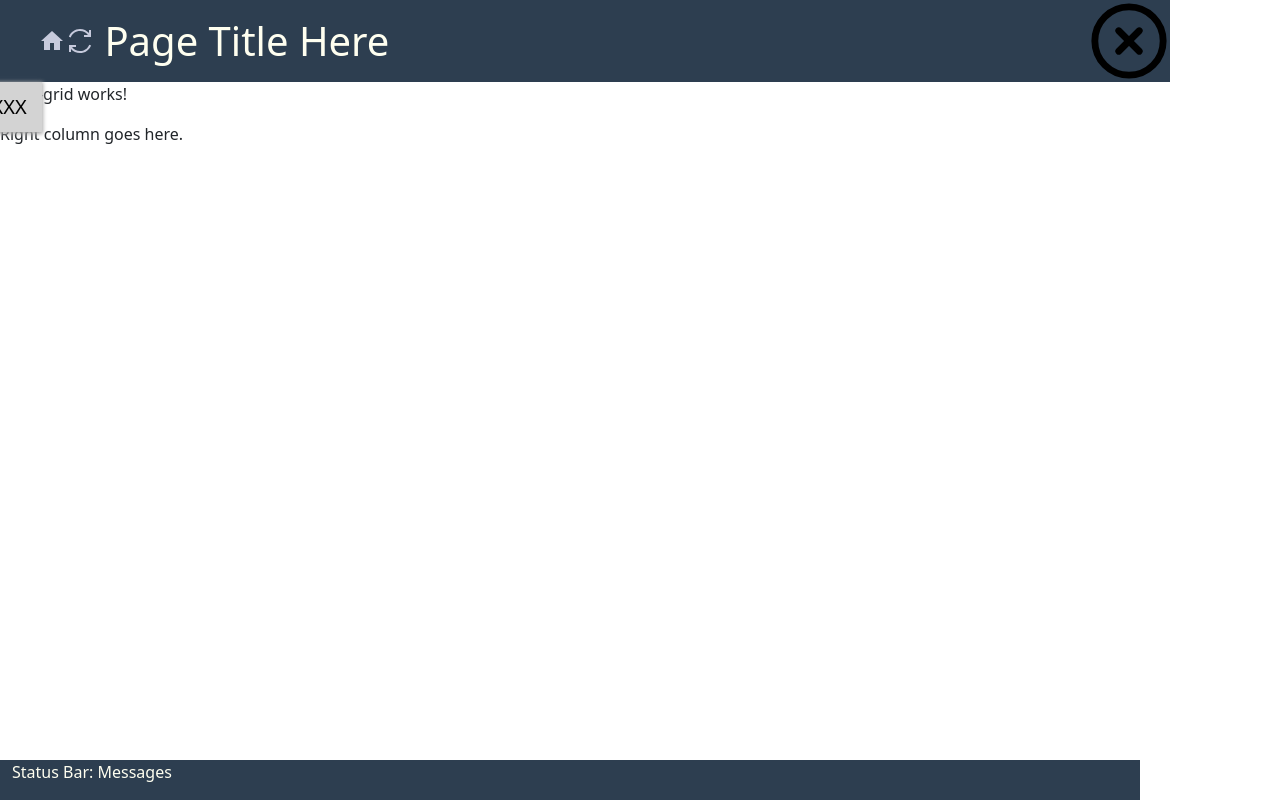
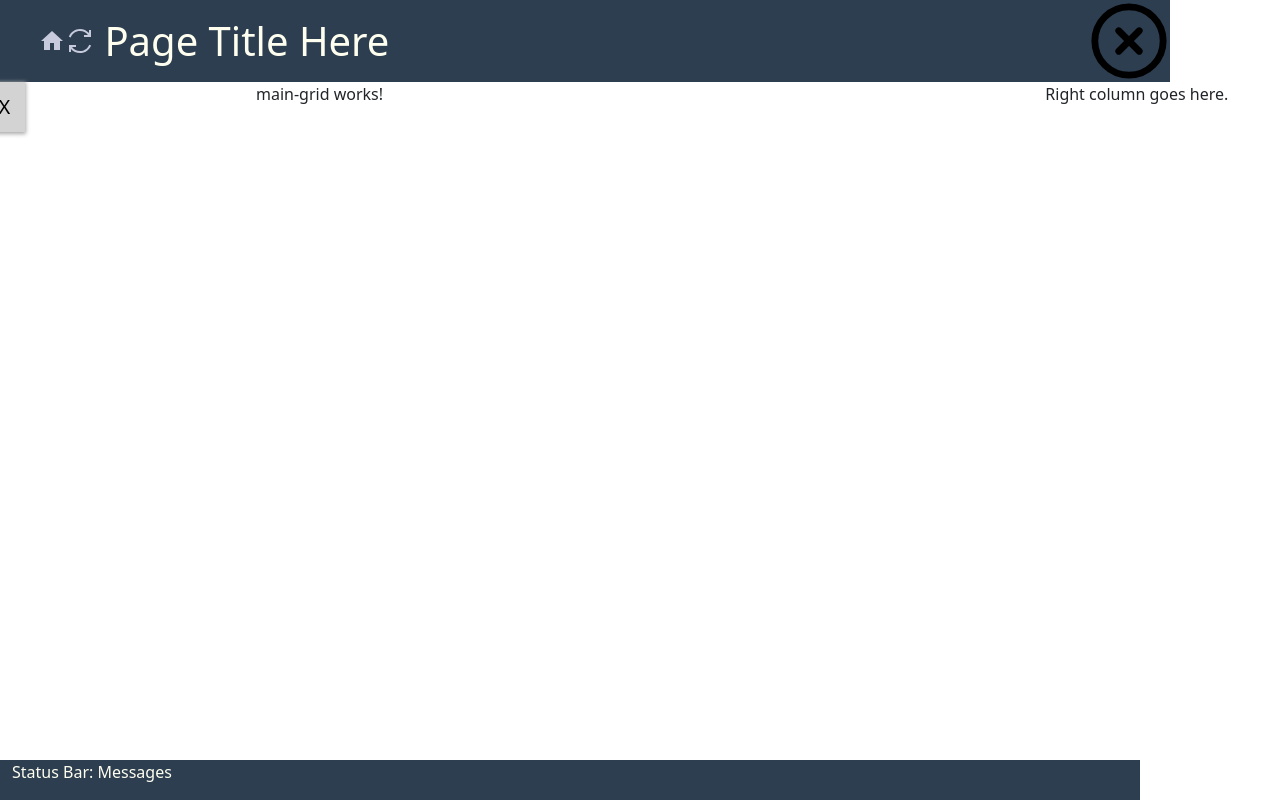
Before and after one commit to ashleylovette/alan-wire-project, an Angular app: page / in a window 1280 px wide. Built offline with nearby package versions, Linux system fonts and the light colour scheme.

Commit message:
Fixed styling for main layout
Adjusted CSS to fix overlap with left sidebar and main grid

```diff
--- a/src/app/app.component.css
+++ b/src/app/app.component.css
@@ -1,5 +1,32 @@
-* {
+/* * {
   box-sizing: border-box;
   margin: 0;
   padding: 0;
+} */
+
+.my-row {
+  display: flex;
+  flex-direction: row;
+  width: 100%;
+  justify-content: space-around;
 }
+
+.left-col {
+  display: flex;
+  flex-direction: column;
+  width: 15%;
+  margin-left: 2.5%;
+}
+
+.center-col {
+  display: flex;
+  flex-direction: column;
+  width: 60%;
+}
+
+.right-col {
+  display: flex;
+  flex-direction: column;
+  width: 15%;
+  margin-right: 2.5%;
+}
--- a/src/app/app.component.html
+++ b/src/app/app.component.html
@@ -1,27 +1,27 @@
 <!-- Initial layout// css classes still need to be defined and/or bootstrap installed -->
 
-<div class="container">
-  <div class="row">
+<div class="my-container">
+  <div>
     <!-- Header -->
     <app-header></app-header>
   </div>
-  <div class="row">
-    <div class="col-xs-2">
+  <div class="my-row">
+    <div class="left-col">
       <!-- Left Component -->
       <app-left-sidebar></app-left-sidebar>
     </div>
 
-    <div class="col-xs-8">
+    <div class="center-col">
       <!-- Main Grid -->
       <app-main-grid></app-main-grid>
     </div>
 
-    <div class="col-xs-2">
+    <div class="right-col">
       <!-- Right Component -->
       Right column goes here.
     </div>
   </div>
-  <div class="row">
+  <div>
     <!-- Footer -->
     <app-footer></app-footer>
   </div>
```
